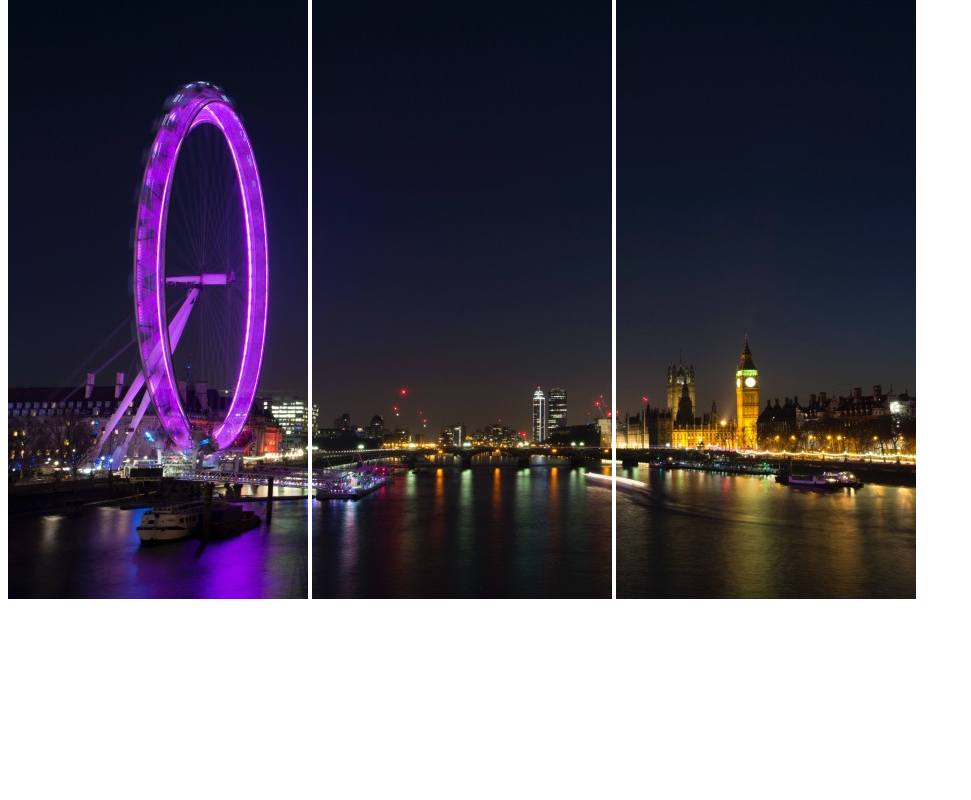
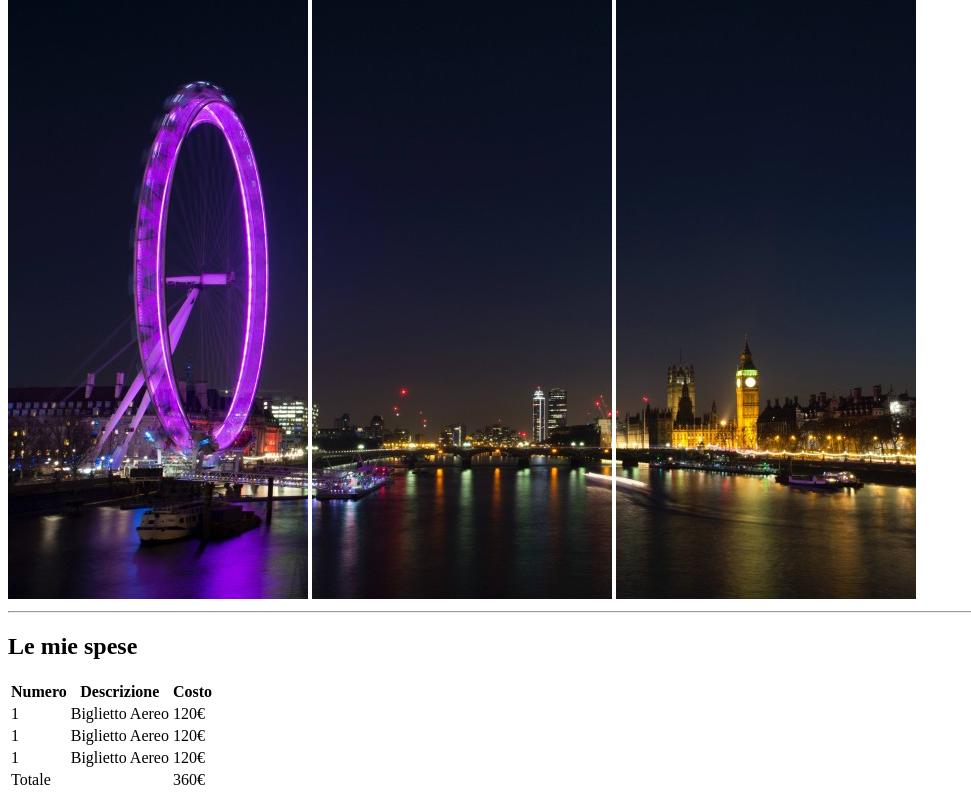
Before and after one commit to TheBloodShadow-py/html-london-trip, a plain HTML site: page index.html in a window 1280 px wide. Shown: the part 68-868 px from the top of the page, without its empty margins (0-971 px from the left). Before the commit the page ends 800 px from the top, so only its background shows below. Drawn offline with Linux system fonts and the light colour scheme.

Commit message:
ADD - table

```diff
--- a/index.html
+++ b/index.html
@@ -11,6 +11,35 @@
       <img src="./img/pexels-bill-emrich-230794-0.jpg" alt="London eye" />
       <img src="./img/pexels-bill-emrich-230794-1.jpg" alt="London bridge" />
       <img src="./img/pexels-bill-emrich-230794-2.jpg" alt="Big Ben" />
+      <hr />
+      <h2>Le mie spese</h2>
+      <table>
+        <tr>
+          <th>Numero</th>
+          <th>Descrizione</th>
+          <th>Costo</th>
+        </tr>
+        <tr>
+          <td>1</td>
+          <td>Biglietto Aereo</td>
+          <td>120&euro;</td>
+        </tr>
+        <tr>
+          <td>1</td>
+          <td>Biglietto Aereo</td>
+          <td>120&euro;</td>
+        </tr>
+        <tr>
+          <td>1</td>
+          <td>Biglietto Aereo</td>
+          <td>120&euro;</td>
+        </tr>
+        <tr>
+          <td>Totale</td>
+          <td></td>
+          <td>360&euro;</td>
+        </tr>
+      </table>
     </article>
   </body>
 </html>
```
